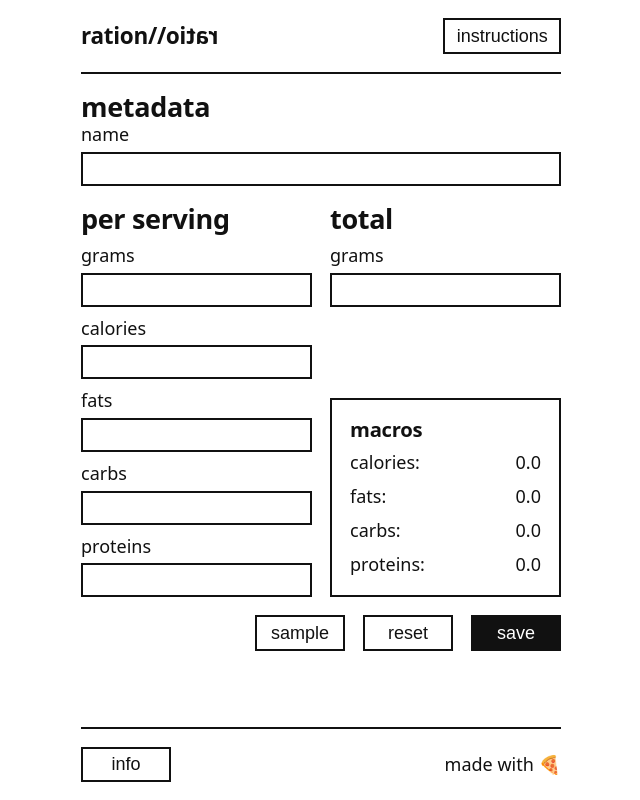
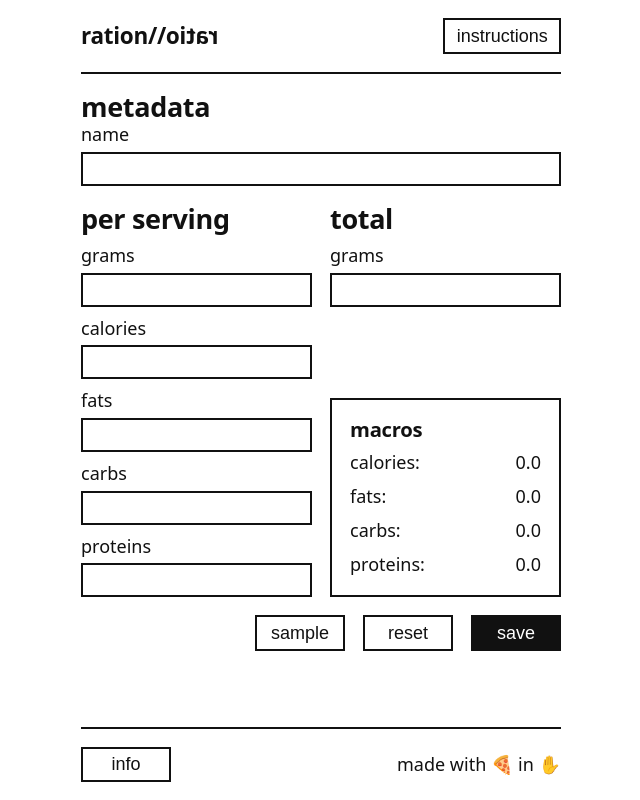
Before and after one commit to chuckhutchins/ration-ratio, a Vue app: page / in a window 1280 px wide. Shown: the whole page, without its empty margins (319-959 px from the left). Built offline with nearby package versions, Linux system fonts and the light colour scheme.

Commit message:
adding sr text and michigan to footer

```diff
--- a/src/components/TheFooter.vue
+++ b/src/components/TheFooter.vue
@@ -4,7 +4,7 @@
       <TheButton @click="handleOpenInfoDialog">info</TheButton>
     </p>
     <p>
-      made with 🍕
+      made with 🍕 <span class="sr-only">pizza</span> in ✋ <span class="sr-only">michigan</span>
     </p>
   </footer>
   <InfoDialog ref="infoDialog" />
```
